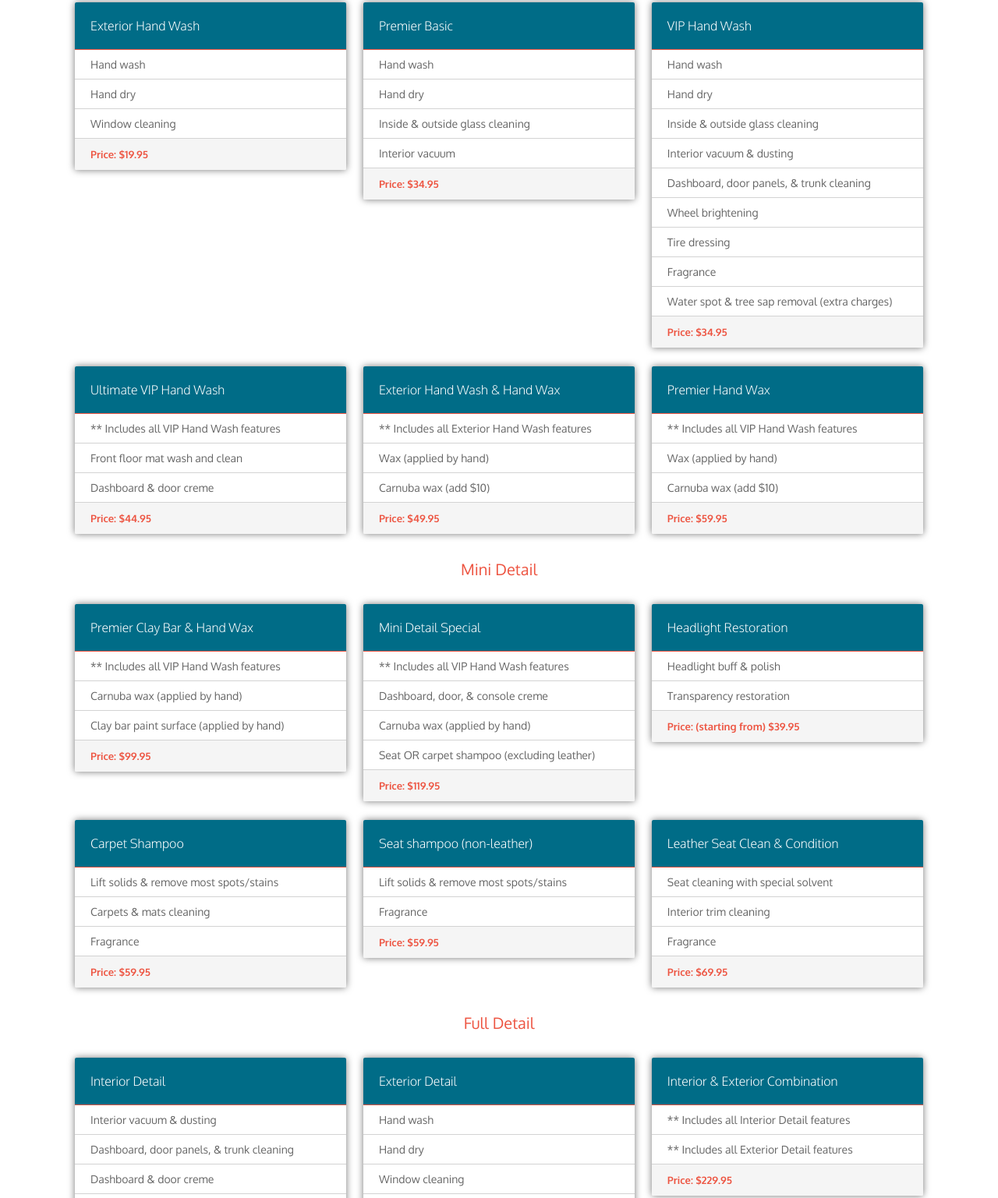
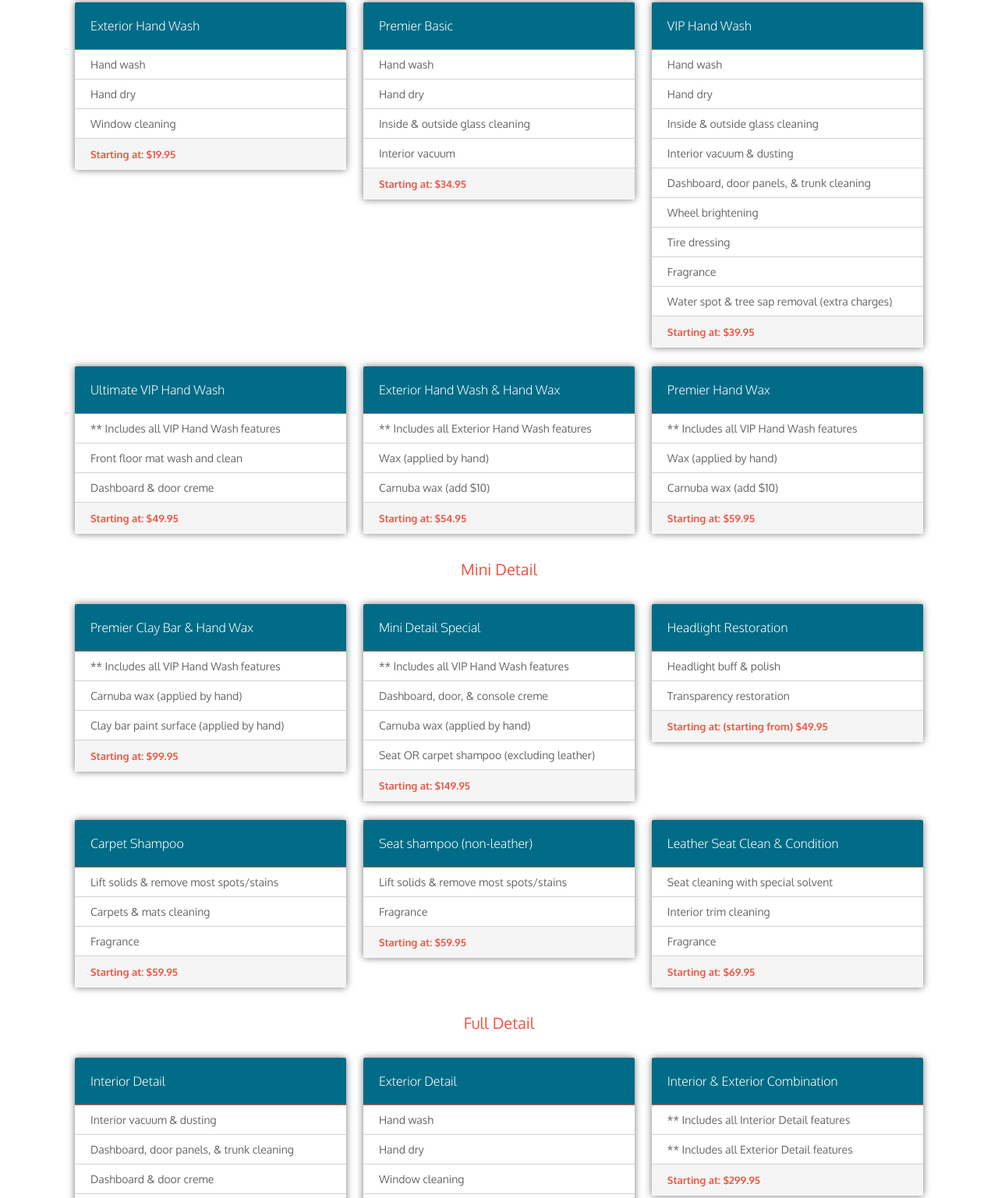
Before and after one commit to vinitp94/valero, a plain HTML site: page index.html in a window 1280 px wide. Shown: the part 603-2140 px from the top of the page at 78% size. Drawn offline with Linux system fonts and the light colour scheme.

Commit message:
update prices

```diff
--- a/index.html
+++ b/index.html
@@ -44,7 +44,7 @@
             <div style="font-size:28px;">Welcome to Montague Valero</div>
             <div style="padding-top:10px; color:#ed5441; font-size:20px;">100% Hand Car Wash</div>
             <div style="margin:50px auto 0 auto;width:50%; height:1px;background:#d3d3d3;"></div>
-            <div style="padding-top:60px; font-size:15px; font-weight:300; line-height:24px; color:#666666; text-align:center;">
+            <div style="padding-top:60px; font-size:16px; font-weight:300; line-height:24px; color:#666666; text-align:center;">
                 At Montague Valero 100% Hand Car Wash, we believe in quality, speed, customer service, and value.
                 We made a pledge to deliver quality worksmanship and unparalleled customer service while taking
                 excellent care of your vehicle. With trained employees and top-tier products, you should expect to
@@ -65,7 +65,7 @@
                     <div style="padding:10px 20px; color:#666666; border-bottom:1px solid #d3d3d3;">Hand wash</div>
                     <div style="padding:10px 20px; color:#666666; border-bottom:1px solid #d3d3d3;">Hand dry</div>
                     <div style="padding:10px 20px; color:#666666; border-bottom:1px solid #d3d3d3;">Window cleaning</div>
-                    <div style="padding:12px 20px; font-size:13px; font-weight:600; background:#f5f5f5; color:#ed5441;">Price: $19.95</div>
+                    <div style="padding:12px 20px; font-size:13px; font-weight:600; background:#f5f5f5; color:#ed5441;">Starting at: $19.95</div>
                 </div>
                 <div style="border-radius:2px; width:32%; box-shadow:0px 0px 10px #777777; overflow:hidden;">
                     <div style="padding:20px; border-bottom:1px solid #ed5441; font-size:16px; font-weight:200; color:white; background:#006c87;">Premier Basic</div>
@@ -73,7 +73,7 @@
                     <div style="padding:10px 20px; color:#666666; border-bottom:1px solid #d3d3d3;">Hand dry</div>
                     <div style="padding:10px 20px; color:#666666; border-bottom:1px solid #d3d3d3;">Inside & outside glass cleaning</div>
                     <div style="padding:10px 20px; color:#666666; border-bottom:1px solid #d3d3d3;">Interior vacuum</div>
-                    <div style="padding:12px 20px; font-size:13px; font-weight:600; background:#f5f5f5; color:#ed5441;">Price: $34.95</div>
+                    <div style="padding:12px 20px; font-size:13px; font-weight:600; background:#f5f5f5; color:#ed5441;">Starting at: $34.95</div>
                 </div>
                 <div style="border-radius:2px; width:32%; box-shadow:0px 0px 10px #777777; overflow:hidden;">
                     <div style="padding:20px; border-bottom:1px solid #ed5441; font-size:16px; font-weight:200; color:white; background:#006c87;">VIP Hand Wash</div>
@@ -86,28 +86,28 @@
                     <div style="padding:10px 20px; color:#666666; border-bottom:1px solid #d3d3d3;">Tire dressing</div>
                     <div style="padding:10px 20px; color:#666666; border-bottom:1px solid #d3d3d3;">Fragrance</div>
                     <div style="padding:10px 20px; color:#666666; border-bottom:1px solid #d3d3d3;">Water spot & tree sap removal (extra charges)</div>
-                    <div style="padding:12px 20px; font-size:13px; font-weight:600; background:#f5f5f5; color:#ed5441;">Price: $34.95</div>
+                    <div style="padding:12px 20px; font-size:13px; font-weight:600; background:#f5f5f5; color:#ed5441;">Starting at: $39.95</div>
                 </div>
                 <div style="border-radius:2px; width:32%; box-shadow:0px 0px 10px #777777; overflow:hidden;">
                     <div style="padding:20px; border-bottom:1px solid #ed5441; font-size:16px; font-weight:200; color:white; background:#006c87;">Ultimate VIP Hand Wash</div>
                     <div style="padding:10px 20px; color:#666666; border-bottom:1px solid #d3d3d3;">** Includes all VIP Hand Wash features</div>
                     <div style="padding:10px 20px; color:#666666; border-bottom:1px solid #d3d3d3;">Front floor mat wash and clean</div>
                     <div style="padding:10px 20px; color:#666666; border-bottom:1px solid #d3d3d3;">Dashboard & door creme</div>
-                    <div style="padding:12px 20px; font-size:13px; font-weight:600; background:#f5f5f5; color:#ed5441;">Price: $44.95</div>
+                    <div style="padding:12px 20px; font-size:13px; font-weight:600; background:#f5f5f5; color:#ed5441;">Starting at: $49.95</div>
                 </div>
                 <div style="border-radius:2px; width:32%; box-shadow:0px 0px 10px #777777; overflow:hidden;">
                     <div style="padding:20px; border-bottom:1px solid #ed5441; font-size:16px; font-weight:200; color:white; background:#006c87;">Exterior Hand Wash & Hand Wax</div>
                     <div style="padding:10px 20px; color:#666666; border-bottom:1px solid #d3d3d3;">** Includes all Exterior Hand Wash features</div>
                     <div style="padding:10px 20px; color:#666666; border-bottom:1px solid #d3d3d3;">Wax (applied by hand)</div>
                     <div style="padding:10px 20px; color:#666666; border-bottom:1px solid #d3d3d3;">Carnuba wax (add $10)</div>
-                    <div style="padding:12px 20px; font-size:13px; font-weight:600; background:#f5f5f5; color:#ed5441;">Price: $49.95</div>
+                    <div style="padding:12px 20px; font-size:13px; font-weight:600; background:#f5f5f5; color:#ed5441;">Starting at: $54.95</div>
                 </div>
                 <div style="border-radius:2px; width:32%; box-shadow:0px 0px 10px #777777; overflow:hidden;">
                     <div style="padding:20px; border-bottom:1px solid #ed5441; font-size:16px; font-weight:200; color:white; background:#006c87;">Premier Hand Wax</div>
                     <div style="padding:10px 20px; color:#666666; border-bottom:1px solid #d3d3d3;">** Includes all VIP Hand Wash features</div>
                     <div style="padding:10px 20px; color:#666666; border-bottom:1px solid #d3d3d3;">Wax (applied by hand)</div>
                     <div style="padding:10px 20px; color:#666666; border-bottom:1px solid #d3d3d3;">Carnuba wax (add $10)</div>
-                    <div style="padding:12px 20px; font-size:13px; font-weight:600; background:#f5f5f5; color:#ed5441;">Price: $59.95</div>
+                    <div style="padding:12px 20px; font-size:13px; font-weight:600; background:#f5f5f5; color:#ed5441;">Starting at: $59.95</div>
                 </div>
             </div>
             <div style="text-align:center; font-size:20px; color:#ed5441;">Mini Detail</div>
@@ -117,7 +117,7 @@
                     <div style="padding:10px 20px; color:#666666; border-bottom:1px solid #d3d3d3;">** Includes all VIP Hand Wash features</div>
                     <div style="padding:10px 20px; color:#666666; border-bottom:1px solid #d3d3d3;">Carnuba wax (applied by hand)</div>
                     <div style="padding:10px 20px; color:#666666; border-bottom:1px solid #d3d3d3;">Clay bar paint surface (applied by hand)</div>
-                    <div style="padding:12px 20px; font-size:13px; font-weight:600; background:#f5f5f5; color:#ed5441;">Price: $99.95</div>
+                    <div style="padding:12px 20px; font-size:13px; font-weight:600; background:#f5f5f5; color:#ed5441;">Starting at: $99.95</div>
                 </div>
                 <div style="border-radius:2px; width:32%; box-shadow:0px 0px 10px #777777; overflow:hidden;">
                     <div style="padding:20px; border-bottom:1px solid #ed5441; font-size:16px; font-weight:200; color:white; background:#006c87;">Mini Detail Special</div>
@@ -125,33 +125,33 @@
                     <div style="padding:10px 20px; color:#666666; border-bottom:1px solid #d3d3d3;">Dashboard, door, & console creme</div>
                     <div style="padding:10px 20px; color:#666666; border-bottom:1px solid #d3d3d3;">Carnuba wax (applied by hand)</div>
                     <div style="padding:10px 20px; color:#666666; border-bottom:1px solid #d3d3d3;">Seat OR carpet shampoo (excluding leather)</div>
-                    <div style="padding:12px 20px; font-size:13px; font-weight:600; background:#f5f5f5; color:#ed5441;">Price: $119.95</div>
+                    <div style="padding:12px 20px; font-size:13px; font-weight:600; background:#f5f5f5; color:#ed5441;">Starting at: $149.95</div>
                 </div>
                 <div style="border-radius:2px; width:32%; box-shadow:0px 0px 10px #777777; overflow:hidden;">
                     <div style="padding:20px; border-bottom:1px solid #ed5441; font-size:16px; font-weight:200; color:white; background:#006c87;">Headlight Restoration</div>
                     <div style="padding:10px 20px; color:#666666; border-bottom:1px solid #d3d3d3;">Headlight buff & polish</div>
                     <div style="padding:10px 20px; color:#666666; border-bottom:1px solid #d3d3d3;">Transparency restoration</div>
-                    <div style="padding:12px 20px; font-size:13px; font-weight:600; background:#f5f5f5; color:#ed5441;">Price: (starting from) $39.95</div>
+                    <div style="padding:12px 20px; font-size:13px; font-weight:600; background:#f5f5f5; color:#ed5441;">Starting at: (starting from) $49.95</div>
                 </div>
                 <div style="border-radius:2px; width:32%; box-shadow:0px 0px 10px #777777; overflow:hidden;">
                     <div style="padding:20px; border-bottom:1px solid #ed5441; font-size:16px; font-weight:200; color:white; background:#006c87;">Carpet Shampoo</div>
                     <div style="padding:10px 20px; color:#666666; border-bottom:1px solid #d3d3d3;">Lift solids & remove most spots/stains</div>
                     <div style="padding:10px 20px; color:#666666; border-bottom:1px solid #d3d3d3;">Carpets & mats cleaning</div>
                     <div style="padding:10px 20px; color:#666666; border-bottom:1px solid #d3d3d3;">Fragrance</div>
-                    <div style="padding:12px 20px; font-size:13px; font-weight:600; background:#f5f5f5; color:#ed5441;">Price: $59.95</div>
+                    <div style="padding:12px 20px; font-size:13px; font-weight:600; background:#f5f5f5; color:#ed5441;">Starting at: $59.95</div>
                 </div>
                 <div style="border-radius:2px; width:32%; box-shadow:0px 0px 10px #777777; overflow:hidden;">
                     <div style="padding:20px; border-bottom:1px solid #ed5441; font-size:16px; font-weight:200; color:white; background:#006c87;">Seat shampoo (non-leather)</div>
                     <div style="padding:10px 20px; color:#666666; border-bottom:1px solid #d3d3d3;">Lift solids & remove most spots/stains</div>
                     <div style="padding:10px 20px; color:#666666; border-bottom:1px solid #d3d3d3;">Fragrance</div>
-                    <div style="padding:12px 20px; font-size:13px; font-weight:600; background:#f5f5f5; color:#ed5441;">Price: $59.95</div>
+                    <div style="padding:12px 20px; font-size:13px; font-weight:600; background:#f5f5f5; color:#ed5441;">Starting at: $59.95</div>
                 </div>
                 <div style="border-radius:2px; width:32%; box-shadow:0px 0px 10px #777777; overflow:hidden;">
                     <div style="padding:20px; border-bottom:1px solid #ed5441; font-size:16px; font-weight:200; color:white; background:#006c87;">Leather Seat Clean & Condition</div>
                     <div style="padding:10px 20px; color:#666666; border-bottom:1px solid #d3d3d3;">Seat cleaning with special solvent</div>
                     <div style="padding:10px 20px; color:#666666; border-bottom:1px solid #d3d3d3;">Interior trim cleaning</div>
                     <div style="padding:10px 20px; color:#666666; border-bottom:1px solid #d3d3d3;">Fragrance</div>
-                    <div style="padding:12px 20px; font-size:13px; font-weight:600; background:#f5f5f5; color:#ed5441;">Price: $69.95</div>
+                    <div style="padding:12px 20px; font-size:13px; font-weight:600; background:#f5f5f5; color:#ed5441;">Starting at: $69.95</div>
                 </div>
             </div>
             <div style="text-align:center; font-size:20px; color:#ed5441;">Full Detail</div>
@@ -166,7 +166,7 @@
                     <div style="padding:10px 20px; color:#666666; border-bottom:1px solid #d3d3d3;">Carpet & seat shampoo</div>
                     <div style="padding:10px 20px; color:#666666; border-bottom:1px solid #d3d3d3;">Floor mat cleaning</div>
                     <div style="padding:10px 20px; color:#666666; border-bottom:1px solid #d3d3d3;">Fragrance</div>
-                    <div style="padding:12px 20px; font-size:13px; font-weight:600; background:#f5f5f5; color:#ed5441;">Price: $149.95</div>
+                    <div style="padding:12px 20px; font-size:13px; font-weight:600; background:#f5f5f5; color:#ed5441;">Starting at: $199.95</div>
                 </div>
                 <div style="border-radius:2px; width:32%; box-shadow:0px 0px 10px #777777; overflow:hidden;">
                     <div style="padding:20px; border-bottom:1px solid #ed5441; font-size:16px; font-weight:200; color:white; background:#006c87;">Exterior Detail</div>
@@ -178,14 +178,17 @@
                     <div style="padding:10px 20px; color:#666666; border-bottom:1px solid #d3d3d3;">Water spot & tree sap removal</div>
                     <div style="padding:10px 20px; color:#666666; border-bottom:1px solid #d3d3d3;">Carnuba wax (applied by hand)</div>
                     <div style="padding:10px 20px; color:#666666; border-bottom:1px solid #d3d3d3;">Clay bar paint surface (applied by hand)</div>
-                    <div style="padding:12px 20px; font-size:13px; font-weight:600; background:#f5f5f5; color:#ed5441;">Price: $119.95</div>
+                    <div style="padding:12px 20px; font-size:13px; font-weight:600; background:#f5f5f5; color:#ed5441;">Starting at: $149.95</div>
                 </div>
                 <div style="border-radius:2px; width:32%; box-shadow:0px 0px 10px #777777; overflow:hidden;">
                     <div style="padding:20px; border-bottom:1px solid #ed5441; font-size:16px; font-weight:200; color:white; background:#006c87;">Interior & Exterior Combination</div>
                     <div style="padding:10px 20px; color:#666666; border-bottom:1px solid #d3d3d3;">** Includes all Interior Detail features</div>
                     <div style="padding:10px 20px; color:#666666; border-bottom:1px solid #d3d3d3;">** Includes all Exterior Detail features</div>
-                    <div style="padding:12px 20px; font-size:13px; font-weight:600; background:#f5f5f5; color:#ed5441;">Price: $229.95</div>
+                    <div style="padding:12px 20px; font-size:13px; font-weight:600; background:#f5f5f5; color:#ed5441;">Starting at: $299.95</div>
                 </div>
+            </div>
+            <div style="color:#666666; text-align:center;">
+                ** Extra charges may apply for SUVs and oversized vehicles as well as excessive/organic staining/spills **
             </div>
         </div>
 
```
